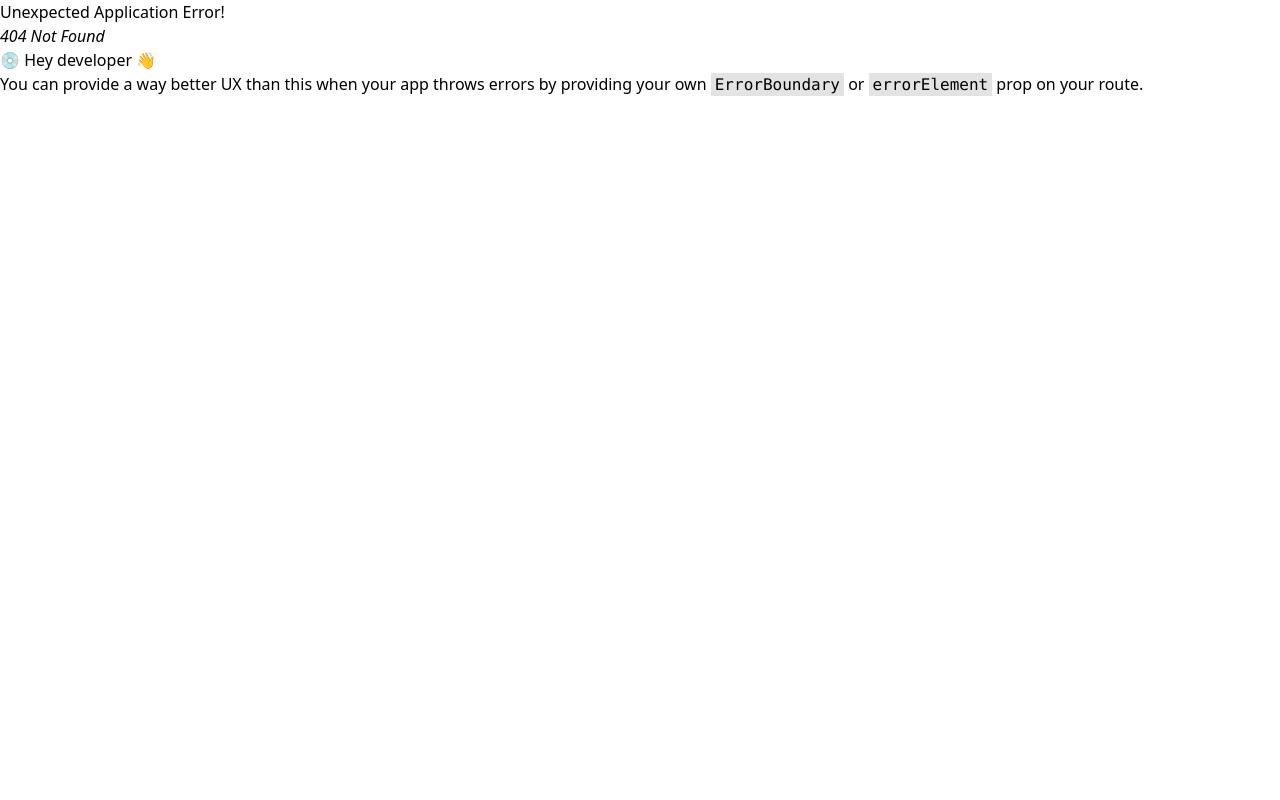
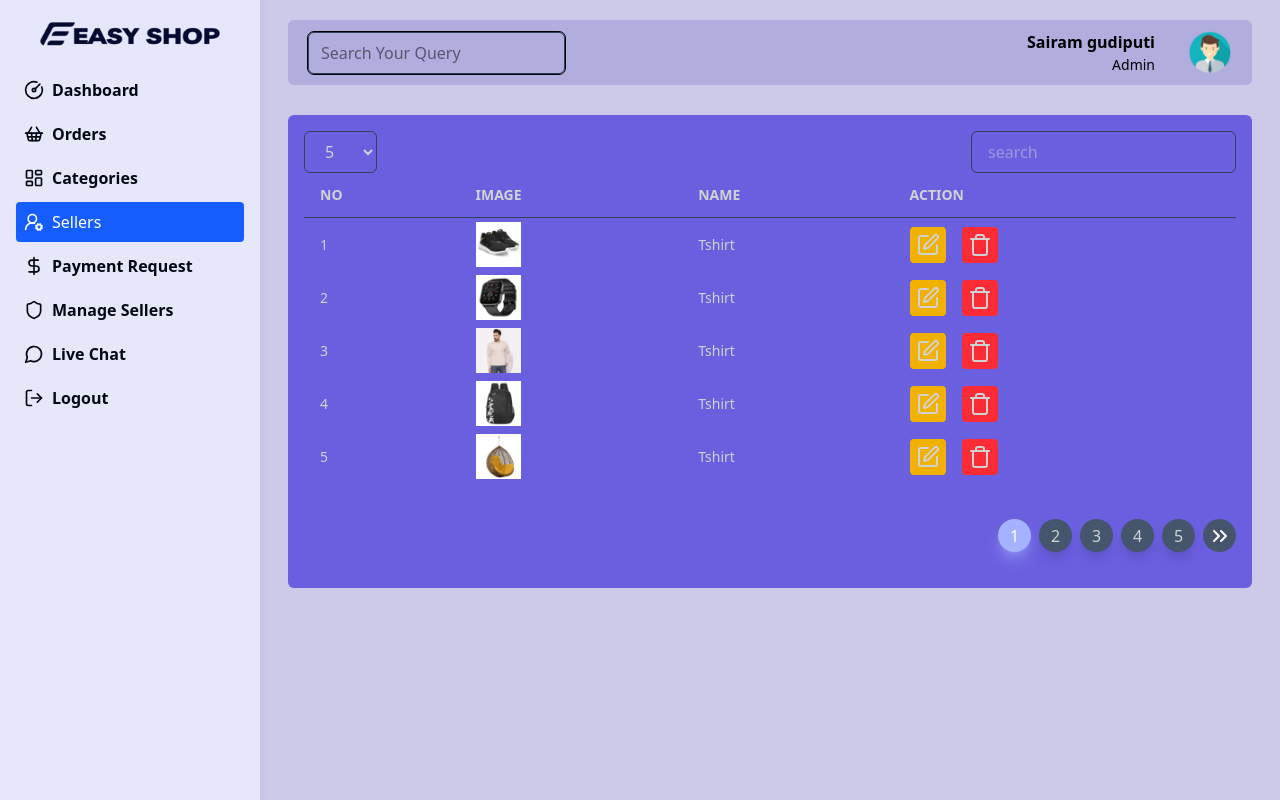
Before and after one commit to sairam-cpwt/EShop, a React (Vite) app in the folder fe-ecommerce/: page /seller in a window 1280 px wide. Before the commit this address had no page. Built offline with nearby package versions, Linux system fonts and the light colour scheme.

Commit message:
List of sellers page created.

```diff
--- a/fe-ecommerce/src/pages/router/routes/adminRoutes.tsx
+++ b/fe-ecommerce/src/pages/router/routes/adminRoutes.tsx
@@ -4,6 +4,7 @@ import MainLayout from "~/layout/mainLayout";
 const AdminDashboard = lazy(() => import("~/pages/dashboard/AdminDashboard"));
 const Orders = lazy(() => import("~/pages/orders"));
 const Categories = lazy(() => import("~/pages/categories"));
+const Seller = lazy(() => import("~/pages/seller"));
 
 const AdminRoutes = [
   {
@@ -27,6 +28,13 @@ const AdminRoutes = [
         roles: ["admin", "seller"],
         element: <Categories />,
       },
+
+      {
+        path: "/seller",
+        index: true,
+        roles: ["admin", "seller"],
+        element: <Seller />,
+      },
     ],
   },
 ];
--- /dev/null
+++ b/fe-ecommerce/src/pages/seller/index.ts
@@ -0,0 +1 @@
+export { default } from "./page";
--- /dev/null
+++ b/fe-ecommerce/src/pages/seller/page.tsx
@@ -0,0 +1,119 @@
+import { Edit, Trash } from "lucide-react";
+import { useState } from "react";
+import { Link } from "react-router";
+import Pagination from "~/components/Pagination";
+
+export default function Seller() {
+  const [perpage, setPerPage] = useState<number>(5);
+  const [currentPage, setCurrentPage] = useState<number>(1);
+  const [searchValue, setSearchValue] = useState("");
+
+  return (
+    <div className="px-2 lg:px-7 pt-5">
+      <div className="bg-[#6a5fdf] rounded-md p-4">
+        <div className="w-full bg-[#6a5fdf] rounded-md">
+          <div className="flex justify-between items-center">
+            <select
+              onChange={(e) => setPerPage(parseInt(e.target.value))}
+              className="px-4 py-2 focus:border-indigo-500 outline-none bg-[#6a5fdf] border border-slate-700 rounded-md text-[#d0d2d6]"
+            >
+              <option value="5">5</option>
+              <option value="10">10</option>
+              <option value="20">20</option>
+            </select>
+            <input
+              className="px-4 py-2 focus:border-indigo-500 outline-none bg-[#6a5fdf] border border-slate-700 rounded-md text-[#d0d2d6]"
+              type="text"
+              placeholder="search"
+              value={searchValue}
+              onChange={(e) => setSearchValue(e.target.value)}
+            />
+          </div>
+        </div>
+
+        <table className="w-full text-sm text-left text-[#d0d2d6]">
+          <thead className="text-sm text-[#d0d2d6] uppercase border-b border-slate-700">
+            <tr>
+              <th scope="col" className="py-3 px-4">
+                No
+              </th>
+              <th scope="col" className="py-3 px-4">
+                Image
+              </th>
+              <th scope="col" className="py-3 px-4">
+                Name
+              </th>
+              <th scope="col" className="py-3 px-4">
+                Action
+              </th>
+            </tr>
+          </thead>
+
+          <tbody>
+            {[1, 2, 3, 4, 5].map((d, i) => {
+              return (
+                <tr key={i}>
+                  <td
+                    scope="row"
+                    className="py-1 px-4 font-medium whitespace-nowrap"
+                  >
+                    {d}
+                  </td>
+
+                  <td
+                    scope="row"
+                    className="py-1 px-4 font-medium whitespace-nowrap"
+                  >
+                    <img
+                      className="w-[45px] h-[45px]"
+                      src={`/images/categories/${d}.jpg`}
+                      alt={d.toString()}
+                    />
+                  </td>
+                  <td
+                    scope="row"
+                    className="py-1 px-4 font-medium whitespace-nowrap"
+                  >
+                    Tshirt
+                  </td>
+
+                  <td
+                    scope="row"
+                    className="py-1 px-4 font-medium whitespace-nowrap"
+                  >
+                    <div className="flex justify-start items-center gap-4">
+                      <Link
+                        to="#"
+                        className="p-[6px] bg-yellow-500 rounded hover:shadow-lg hover:shadow-yellow-500/50"
+                      >
+                        {" "}
+                        <Edit />{" "}
+                      </Link>
+                      <Link
+                        to="#"
+                        className="p-[6px] bg-red-500 rounded hover:shadow-lg hover:shadow-red-500/50"
+                      >
+                        {" "}
+                        <Trash />{" "}
+                      </Link>
+                    </div>
+                  </td>
+                </tr>
+              );
+            })}
+          </tbody>
+        </table>
+
+        <div className="w-full flex justify-end mt-4 bottom-4 right-4">
+          <Pagination
+            perPage={perpage}
+            onPageChange={(e) => setCurrentPage(e)}
+            pageNumber={currentPage}
+            showItems={5}
+            totalItems={50}
+          />
+        </div>
+      </div>
+    </div>
+  );
+}
```
